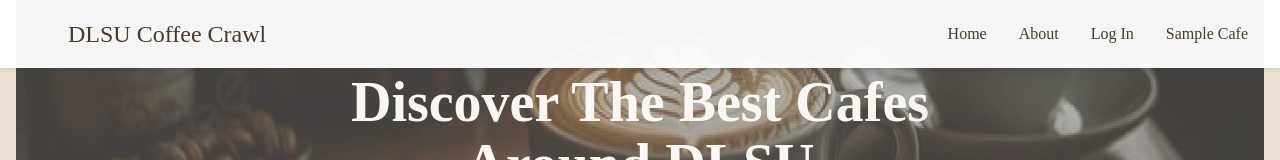
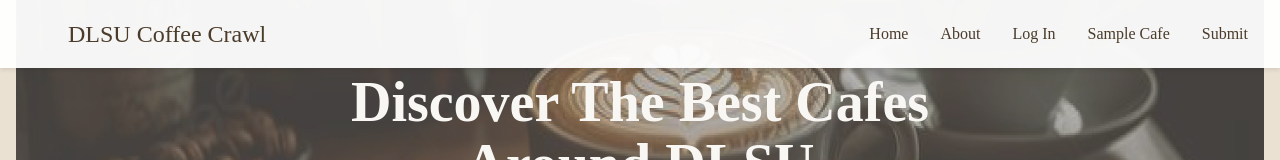
Before and after one commit to AebrahmRamos/ccapdev-mp, a React (Vite) app: page / in a window 1280 px wide. Shown: the top 160 px of the page. Built offline with nearby package versions, Linux system fonts and the light colour scheme; a web font is replaced by a local one.

Commit message:
submit trial

```diff
--- a/src/App.jsx
+++ b/src/App.jsx
@@ -7,7 +7,6 @@ import About from "./pages/About";
 import Login from "./pages/Login";
 import CafePage from "./pages/CafePage";
 import cafeData from "./data/Cafes.json";
-import ReviewSubmission from "./pages/ReviewSubmission";
 import "./App.css";
 
 function App() {
--- a/src/components/Navbar.jsx
+++ b/src/components/Navbar.jsx
@@ -24,6 +24,7 @@ const Navbar = () => {
         <Link to="/about" onClick={() => setIsMenuOpen(false)}>About</Link>
         <Link to="/login" onClick={() => setIsMenuOpen(false)}>Log In</Link>
         <Link to="/cbtl"  onClick={() => setIsMenuOpen(false)}>Sample Cafe</Link>
+        <Link to="/reviewSubmission" onClick={() => setIsMenuOpen(false)}>Submit</Link>
       </div>
     </nav>
   );
```
